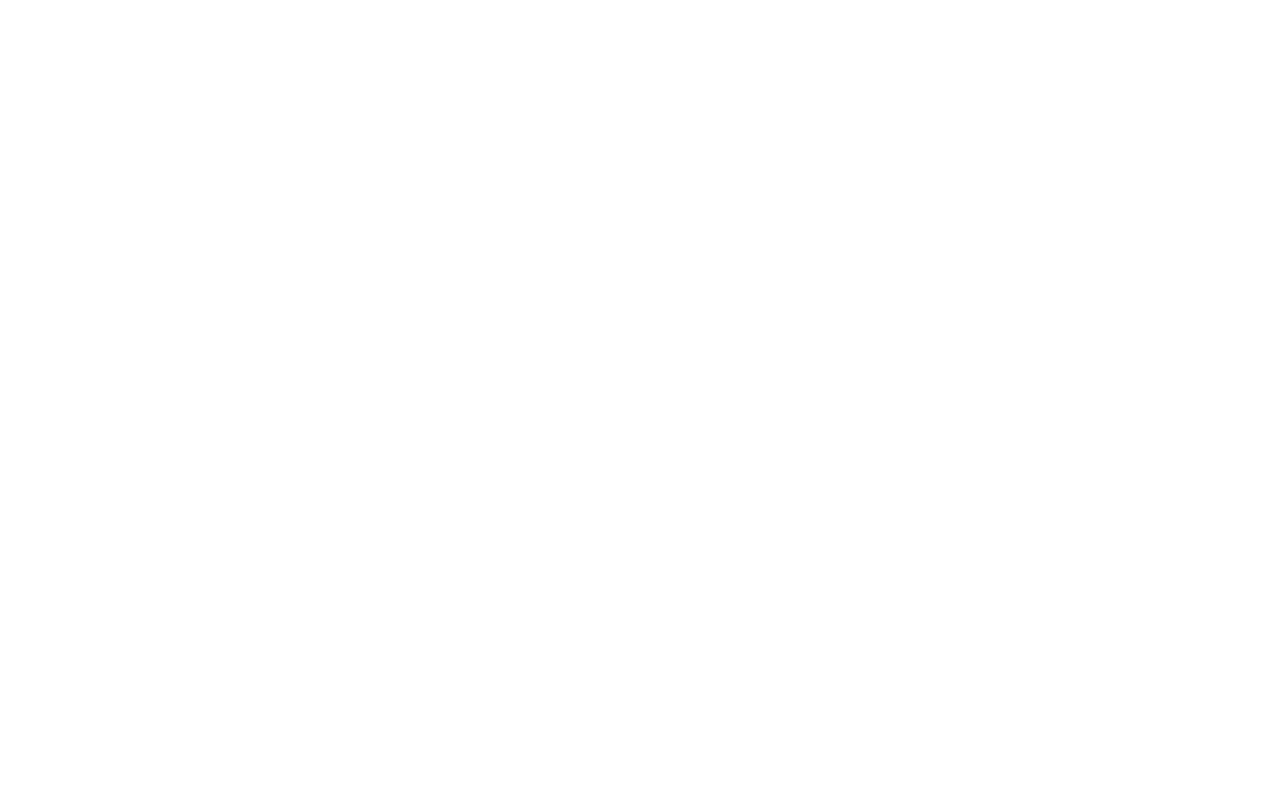
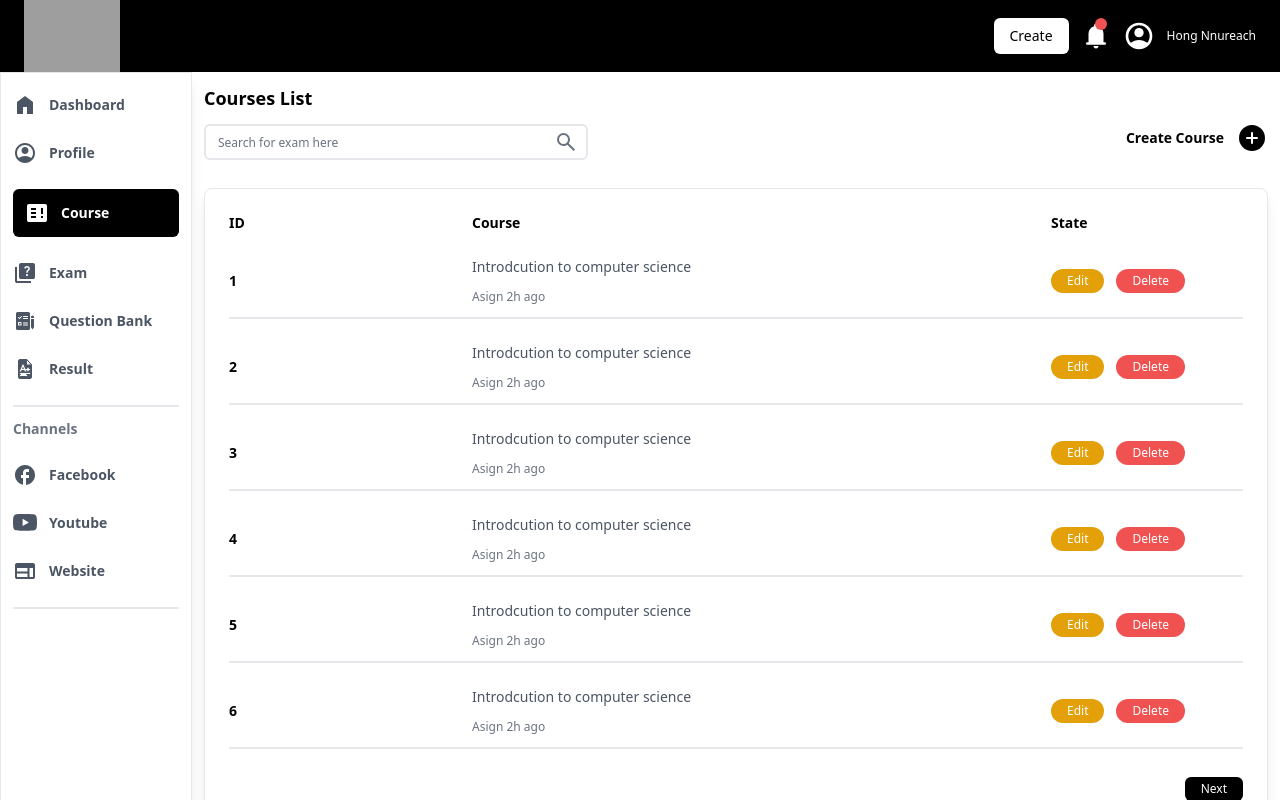
Before and after one commit to NuReach/Quiz_Lkw_Project, a React (Vite) app: page /teacher/course in a window 1280 px wide. Before the commit this address had no page. Shown: the top 800 px of the page. Built offline with nearby package versions, Linux system fonts and the light colour scheme; grey boxes are pictures that could not be loaded.

Commit message:
change dashboard responesive

```diff
--- a/src/App.jsx
+++ b/src/App.jsx
@@ -14,6 +14,7 @@
 import TeacherDashboard from "./pages/Teacher/TeacherDashboard"
 import TeacherProfileCard from "./Components/Card/TeacherProfileCard"
 import TeachProfile from "./pages/Teacher/TeachProfile"
+import TeacherCourse from "./pages/Teacher/TeacherCourse"
 
 function App() {
   return (
@@ -29,6 +30,7 @@
         <Route path="/quiz/playing/:id" element={<Playing />} />
         <Route path="/teacher/dashboard" element={<TeacherDashboard />} />
         <Route path="/teacher/profile" element={<TeachProfile />} />
+        <Route path="/teacher/course" element={<TeacherCourse />} />
         {/* <Route path="/quiz" element={<Quiz />} />
         <Route path="/create/quiz" element={<CreatePage />} />
         <Route path="/questions" element={<Question />} />
--- a/src/Components/Card/TeacherAddStudentCard.jsx
+++ b/src/Components/Card/TeacherAddStudentCard.jsx
@@ -2,6 +2,8 @@
 
 export default function TeacherAddStudentCard() {
   return (
-    <div className='w-full border-2 shadow-lg rounded-lg p-3 h-56 sm:w-80 md:w-96 xl:w-60 '>TeacherAddStudentCard</div>
+    <div className='w-full border-2 shadow-lg rounded-lg p-3 h-56 sm:w-80 md:w-96 xl:w-60 '>
+      <p>TeacherAdd</p>
+    </div>
   )
 }
--- a/src/Components/Card/TeacherCalendar.jsx
+++ b/src/Components/Card/TeacherCalendar.jsx
@@ -2,6 +2,8 @@
 
 export default function TeacherCalendar() {
   return (
-    <div className='w-full border-2 shadow-lg rounded-lg p-3 h-56 sm:w-80 md:w-96 xl:w-60 '>TeacherCalendar</div>
+    <div className='w-full border-2 shadow-lg rounded-lg p-3 h-56 sm:w-80 md:w-96 xl:w-60 '>
+      <p>TeacherCalendar</p>
+    </div>
   )
 }
--- a/src/Components/Card/TeacherCreateExamCard.jsx
+++ b/src/Components/Card/TeacherCreateExamCard.jsx
@@ -2,6 +2,8 @@
 
 export default function TeacherCreateExamCard() {
   return (
-    <div className='w-full border-2 shadow-lg rounded-lg p-3 h-56  sm:w-80 md:w-96 xl:w-60'>TeacherCreateExamCard</div>
+    <div className='w-full border-2 shadow-lg rounded-lg p-3 h-56  sm:w-80 md:w-96 xl:w-60'>
+      <p>TeacherCreate</p>
+    </div>
   )
 }
--- a/src/Components/Card/TeacherLiveCard.jsx
+++ b/src/Components/Card/TeacherLiveCard.jsx
@@ -2,6 +2,8 @@
 
 export default function TeacherLiveCard() {
   return (
-    <div className='w-full border-2 shadow-lg rounded-lg p-3 h-56 sm:w-80 md:w-96 xl:w-60 '>TeacherLiveCard</div>
+    <div className='w-full border-2 shadow-lg rounded-lg p-3 h-56 sm:w-80 md:w-96 xl:w-60 '>
+      <p>Lorem ipsum dolor sit amet consectetur adipisicing elit. Ratione, voluptate. Deserunt quos, aut optio facilis quo alias libero?</p>
+    </div>
   )
 }
--- a/src/Components/Card/TeacherProfileCard.jsx
+++ b/src/Components/Card/TeacherProfileCard.jsx
@@ -3,7 +3,7 @@
 
 export default function TeacherProfileCard() {
   return (
-    <div className=' w-full  sm:w-80 md:w-96 flex flex-col rounded-lg p-3 border shadow-lg relative h-96 max-h-96'>
+    <div className=' w-full sm:w-80 md:w-96 flex flex-col rounded-lg p-3 border shadow-lg relative '>
         <div className='absolute -top-9'>
             <p className='font-bold text-lg'>Dashboard</p>
         </div>
@@ -12,8 +12,8 @@
                 <img className='w-full h-36 object-cover' src="https://upload.wikimedia.org/wikipedia/commons/0/08/Limkokwing_Corporate_Logo_2018.png" alt="" />
             </Link>
         </div>
-        <div className=' mt-3 flex space-x-3 items-center'>
-            <div className='border p-1 rounded-lg bg-white shadow-lg w-fit'>
+        <div className=' mt-3 flex gap-3 items-center'>
+            <div className='border p-1 rounded-lg bg-white shadow-lg w-fit hidden sm:block'>
                 <img className='w-24 h-26 rounded-md' src="https://media.licdn.com/dms/image/C4D03AQGN45a9_qXexg/profile-displayphoto-shrink_200_200/0/1614820492981?e=2147483647&v=beta&t=V5F_lF_AGnvP7R43oLNesvqensIRx4QcgdvgP_sKqN4" alt="" />
             </div>
             <div className='w-full mt-1 flex flex-col'>
--- /dev/null
+++ b/src/Components/Table/TeacherCourseTableSm.jsx
@@ -0,0 +1,16 @@
+import React from 'react'
+
+export default function TeacherCourseTableSm({index}) {
+  return (
+    <div className='border rounded-md p-3 text-xs w-full sm:w-full md:w-64  lg:w-96 lg:hidden '>
+    <div className='flex space-x-3'>
+        <p className='font-medium w-12 '>Title</p>
+        <p className='line-clamp-1'>{index+1}.Dabase Design and Technolog</p>
+    </div>
+    <div className='flex gap-3'>
+    <button className='font-medium text-xs py-1 rounded-md px-4 text-white bg-black w-fit my-1'>Edit</button>
+    <button className='font-medium text-xs py-1 rounded-md px-4 text-white bg-black w-fit  my-1'>Delete</button>
+    </div>
+</div>
+  )
+}
--- /dev/null
+++ b/src/Components/Table/TeacherCourseTableXl.jsx
@@ -0,0 +1,32 @@
+import React from 'react'
+
+export default function TeacherCourseTableXl({data}) {
+  return (
+    <div className='p-6 mt-3 border rounded-lg shadow-lg hidden lg:block w-full'>
+        <header className='font-bold text-sm flex justify-between'>
+            <p className='w-12'>ID</p>
+            <p className='w-96'>Course</p>
+            <p className='w-48'>State</p>
+        </header>
+        {
+            data.map((item,i)=>(
+                <div className='font-bold text-sm flex justify-between items-center my-6 border-b-2 pb-3'>
+                    <p className='w-12'>{i+1}</p>
+                    <div className='w-96'>
+                    <p className='w-72 font-medium text-gray-600 line-clamp-1'>Introdcution to computer  science </p>
+                    <p className='w-72 font-normal line-clamp-1 text-xs text-gray-500 mt-3'>Asign 2h ago</p>
+                    </div>
+                    <div className='w-48 gap-3 flex'>
+                    <button className='font-medium text-xs py-1 rounded-full px-4 text-white bg-yellow-400 w-fit  my-1'>Edit</button>
+                    <button className='font-medium text-xs py-1 rounded-full px-4 text-white bg-red-500 w-fit  my-1'>Delete</button>
+                    </div>
+                </div>
+            ))
+        }
+
+        <div className='w-full flex justify-end'>
+            <button className='font-medium text-xs py-1 rounded-md px-4 text-white bg-black  my-1 hidden xl:block'>Next</button>
+        </div>
+    </div>
+  )
+}
--- /dev/null
+++ b/src/pages/Teacher/TeacherCourse.jsx
@@ -0,0 +1,44 @@
+import React, { useState } from 'react'
+import TeacherNavbar from '../../Components/Navbar/TeacherNavbar'
+import TeacherSidebar from '../../Components/Sidebar/TeacherSidebar'
+import Footer from '../../Components/Footer/Footer'
+import Search from '../../Components/Input/Search'
+import TeacherCourseTableSm from '../../Components/Table/TeacherCourseTableSm'
+import TeacherCourseTableXl from '../../Components/Table/TeacherCourseTableXl'
+
+function TeacherCourse() {
+    const text ="asdfgh";
+    const [data,setData]=useState(text.split(""));
+  return (
+    <div>
+        <TeacherNavbar />
+        <div className='flex'>
+            <TeacherSidebar />
+            <div className='p-3 w-full'>
+                <p className='font-bold text-lg '>Courses List</p>
+                <div className='flex justify-between items-center flex-wrap'>
+                    <Search />
+                    <div className='flex justify-center  items-center gap-3 cursor-pointer hover:scale-105 transition'>
+                        <p className='text-sm font-bold'>Create Course</p>
+                        <svg xmlns="http://www.w3.org/2000/svg" width="32" height="32" viewBox="0 0 256 256"><path fill="currentColor" d="M128 24a104 104 0 1 0 104 104A104.13 104.13 0 0 0 128 24m40 112h-32v32a8 8 0 0 1-16 0v-32H88a8 8 0 0 1 0-16h32V88a8 8 0 0 1 16 0v32h32a8 8 0 0 1 0 16"/></svg>
+                    </div>
+                </div>
+                <div className='mt-3 gap-3 flex flex-wrap w-full'>
+                    {
+                        data.map((item,i)=>(
+                             <TeacherCourseTableSm index={i} />
+                        ))
+                    }
+                    <TeacherCourseTableXl data={data} />
+                    <div className='w-full flex  justify-end'>
+                        <button className='font-medium text-xs py-1 rounded-full px-4 text-white bg-black  my-1 xl:hidden'>Next</button>
+                    </div>
+                </div>
+            </div>
+        </div>
+        <Footer />
+    </div>
+  )
+}
+
+export default TeacherCourse
--- a/src/pages/Teacher/TeacherDashboard.jsx
+++ b/src/pages/Teacher/TeacherDashboard.jsx
@@ -20,7 +20,7 @@
                     <TeacherProfileCard />
                     <TeacherClassCard />
                 </div>
-                <div className='p-6 flex justify-center w-full flex-wrap gap-3 xl:gap-6 mb-6'>
+                <div className=' w-full p-6 flex justify-center flex-wrap gap-3  xl:gap-6 mb-6'>
                     <TeacherCalendar />
                     <TeacherAddStudentCard />
                     <TeacherLiveCard />
```
Also changed, not shown: src/Components/Card/TeacherClassCard.jsx (+23 -20 lines).
